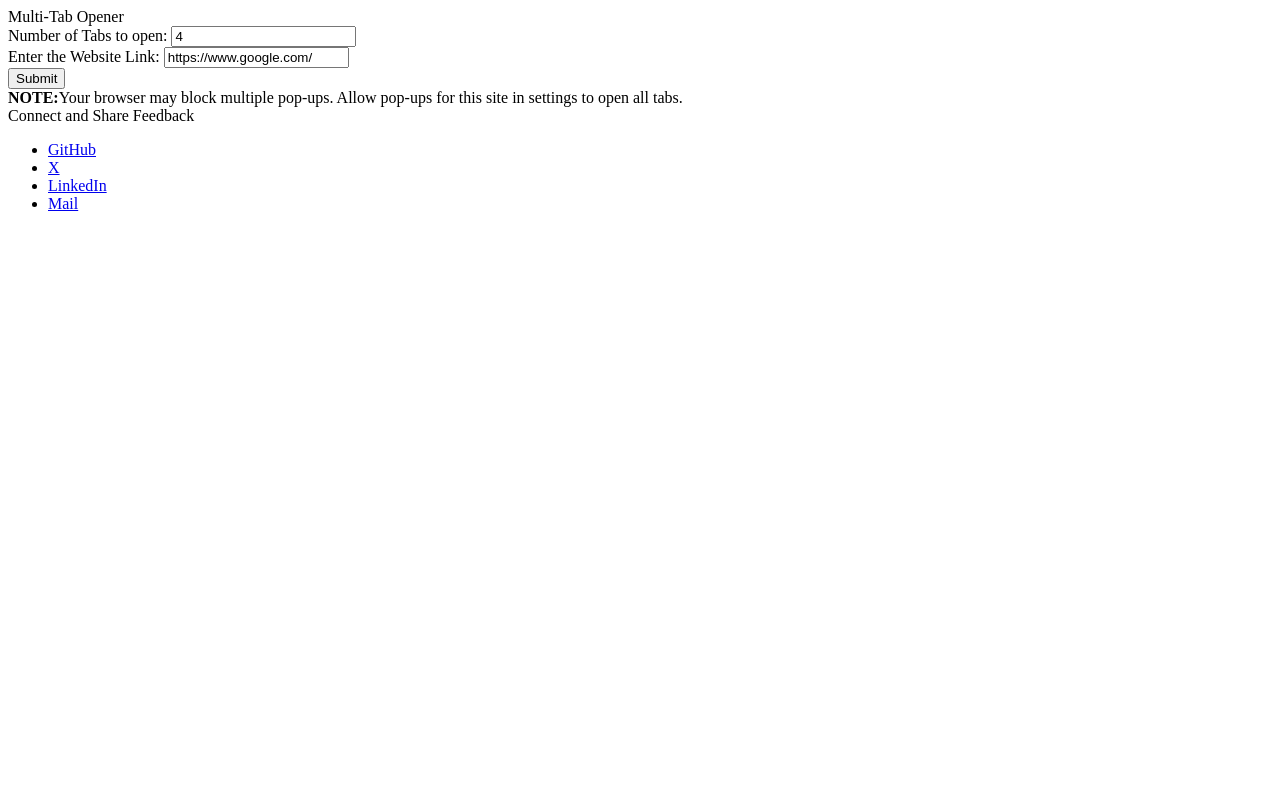
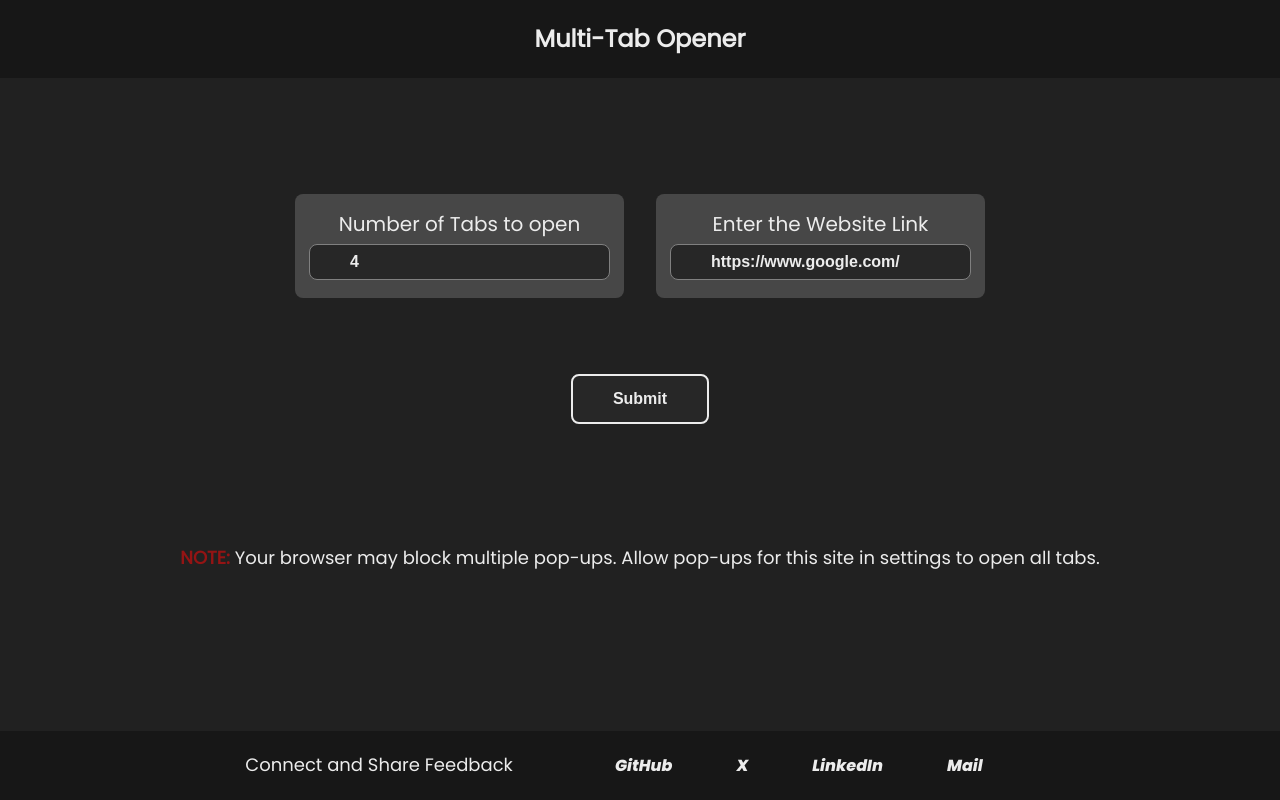
Before and after one commit to himanshuukholiya/multi-tab-opener, a plain HTML site: page index.html in a window 1280 px wide. Drawn offline with Linux system fonts and the light colour scheme.

Commit message:
adding styles

```diff
--- a/index.html
+++ b/index.html
@@ -4,6 +4,13 @@
     <meta charset="UTF-8">
     <meta name="viewport" content="width=device-width, initial-scale=1.0">
     <title>Multi-Tab Opener</title>
+
+    <link rel="stylesheet" href="./style.css">
+
+    <link rel="preconnect" href="https://fonts.googleapis.com">
+    <link rel="preconnect" href="https://fonts.gstatic.com" crossorigin>
+    <link href="https://fonts.googleapis.com/css2?family=Poppins:ital,wght@0,100;0,400;1,800&display=swap" rel="stylesheet">
+
 </head>
 <body>
     <div class="header">
@@ -11,16 +18,18 @@
     </div>
 
     <div class="main">
+        <div class="main-top">
             <div class="main-left">
                 <div class="main-left-tabs">
-                Number of Tabs to open:
+                    Number of Tabs to open
                     <input type="number" value="4">
                 </div>
             </div>
             <div class="main-right">
                 <div class="main-right-links">
-                Enter the Website Link:
+                    Enter the Website Link
                     <input type="url" value="https://www.google.com/">
+                </div>
             </div>
         </div>
         <div class="main-bottom">
@@ -31,7 +40,7 @@
     </div>
 
     <div class="main-note">
-        <b>NOTE:</b>Your browser may block multiple pop-ups. Allow pop-ups for this site in settings to open all tabs.
+        <b>NOTE:</b>&nbsp;Your browser may block multiple pop-ups. Allow pop-ups for this site in settings to open all tabs.
     </div>
 
     <div class="footer">
@@ -43,7 +52,8 @@
                 <li><a href="https://github.com/himanshuukholiya" target="_blank">GitHub</a></li>
                 <li><a href="https://x.com/himanshkholiya" target="_blank">X</a></li>
                 <li><a href="https://www.linkedin.com/in/himanshuukholiya/" target="_blank">LinkedIn</a></li>
-                <li><a href="mailto:himanshukholiya.work@gmail.com" target="_blank" id="email-link">Mail</a></li>
+                <!-- <li><a href="mailto:himanshukholiya.work@gmail.com" target="_blank" id="email-link">Mail</a></li> -->
+                <li><a href="https://mail.google.com/mail/?view=cm&fs=1&to=himanshukholiya.work@gmail.com" target="_blank" id="email-link">Mail</a></li>
             </ul>
         </div>
     </div>
--- /dev/null
+++ b/style.css
@@ -0,0 +1,145 @@
+* {
+    margin: 0;
+    padding: 0;
+    box-sizing: border-box;
+}
+
+body {
+    background-color: #212121;
+    color: #ECECEC;
+    font-family: 'Poppins', sans-serif;
+    line-height: 1.6;
+    min-height: 100vh;
+}
+
+h1, h2 {
+    margin: 20px 0;
+    font-weight: 700;
+}
+
+a {
+    color: #ECECEC;
+    text-decoration: none;
+}
+
+/* styling header */
+
+.header {
+    padding: 20px;
+    display: flex;
+    justify-content: center;
+    align-items: center;
+    background-color: #171717;
+}
+
+.header div {
+    justify-content: center;
+    font-size: 24px;
+    font-weight: 600;
+}
+
+/* styling main */
+
+.main {
+    margin: 100px auto;
+    width: 80%;
+    text-align: center;
+}
+
+.main-top {
+    display: flex;
+    justify-content: center;
+}
+
+.main-left, .main-right {
+    background-color: #474747;
+    margin: 16px;
+    border-radius: 8px;
+}
+
+.main-left-tabs, .main-right-links {
+    display: flex;
+    flex-direction: column;
+    justify-content: center;
+    padding: 14px;
+    font-size: 20px;
+    align-items: center;
+    text-align: center;
+}
+
+input {
+    background-color: #272727;
+    color: #ECECEC;
+    border: #808080 1px solid;
+    border-radius: 8px;
+    padding: 8px 40px;
+    margin: 4px 0;
+    font-weight: 600;
+    font-size: 16px;
+}
+
+
+button {
+    background-color: #272727;
+    color: #ECECEC;
+    border: #ECECEC 2px solid;
+    border-radius: 8px;
+    padding: 8px 40px;
+    margin: 60px 0 4px;
+    font-weight: 700;
+    font-size: 16px;
+    min-height: 50px;
+    transition: all 0.3s ease;
+    margin-bottom: 20px;
+}
+
+button:hover {
+    cursor: pointer;
+    background-color: #181818;
+}
+
+
+/* styling main note */
+
+.main-note {
+    margin: 20px auto;
+    width: 80%;
+    font-size: 18px;
+    display: flex;
+    justify-content: center;
+}
+
+.main-note b {
+    color: #941414;
+}
+
+/* designing footer */
+
+.footer {
+    width: 100%;
+    display: flex;
+    justify-content: center;
+    align-items: center;
+    position: fixed;
+    bottom: 0;
+    /* left: 50%; */
+    padding: 20px;
+    background-color: #171717;
+}
+
+.footer-text {
+    font-size: 18px;
+    padding-right: 50px;
+}
+
+.footer-links ul {
+    display: flex;
+    padding: 0 20px;
+    list-style: none;
+}
+
+.footer-links ul li {
+    padding: 0 32px;
+    font-style: italic;
+    font-weight: 100;
+}
```
Lines whose indentation alone changed are shown as unchanged.
